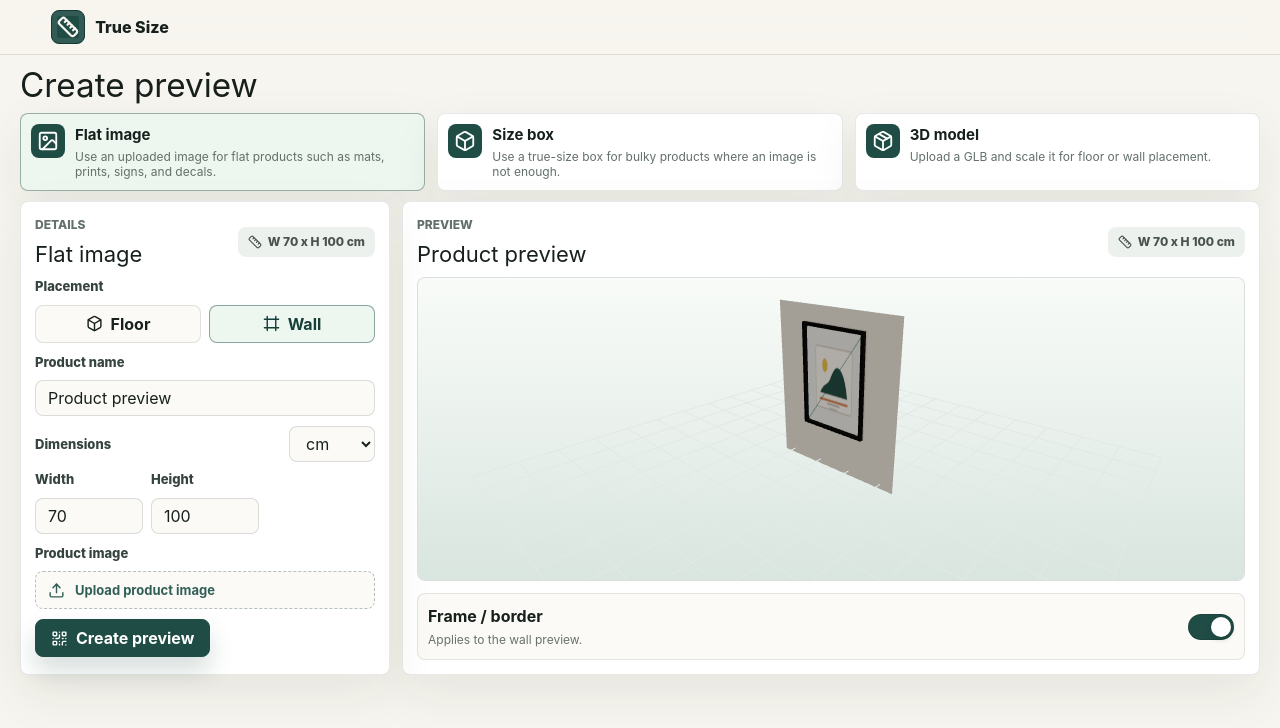
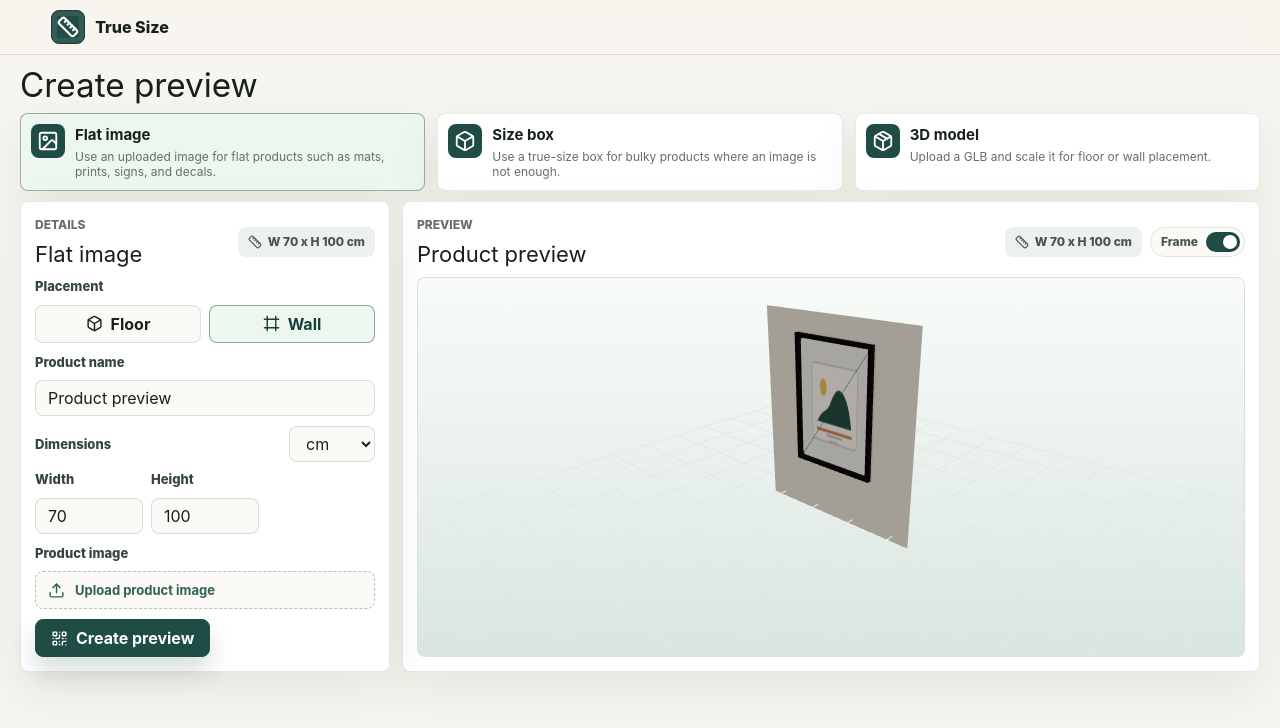
Before and after one commit to schadm6565/truesize-ar, a React (Vite) app: page / in a window 1280 px wide. Shown: the top 728 px of the page. Built offline with nearby package versions, Linux system fonts and the light colour scheme.

Commit message:
refine preview frame control

```diff
--- a/src/App.tsx
+++ b/src/App.tsx
@@ -311,6 +311,14 @@ function defaultsFor(method: PreviewMethod, placement: Placement): Partial<Draft
   };
 }
 
+function defaultsForUnit(method: PreviewMethod, placement: Placement, unit: Unit) {
+  const defaults = { ...defaultsFor(method, placement) };
+  if (typeof defaults.width === "number") defaults.width = convertDimensionUnit(defaults.width, "cm", unit);
+  if (typeof defaults.height === "number") defaults.height = convertDimensionUnit(defaults.height, "cm", unit);
+  if (typeof defaults.depth === "number") defaults.depth = convertDimensionUnit(defaults.depth, "cm", unit);
+  return defaults;
+}
+
 function App() {
   const [product, setProduct] = useState<DraftPreview>(loadPreview);
   const [handoffOpen, setHandoffOpen] = useState(false);
@@ -337,7 +345,7 @@ function App() {
   const setPreviewMethod = (previewMethod: PreviewMethod) => {
     setProduct((current) => ({
       ...current,
-      ...defaultsFor(previewMethod, current.placement),
+      ...defaultsForUnit(previewMethod, current.placement, current.unit),
       previewMethod,
     }));
   };
@@ -350,7 +358,7 @@ function App() {
   const setPlacement = (placement: Placement) => {
     setProduct((current) => ({
       ...current,
-      ...defaultsFor(current.previewMethod, placement),
+      ...defaultsForUnit(current.previewMethod, placement, current.unit),
       placement,
     }));
   };
@@ -739,29 +747,28 @@ function PreviewPanel({
           <p className="eyebrow">Preview</p>
           <h2>{product.name}</h2>
         </div>
+        <div className="preview-actions">
           <span className="preview-chip">
             <Ruler size={14} />
             {dimensionsLabel(product)}
           </span>
-      </div>
-
-      <div className="preview-stage">
-        <TrueSizeScene product={product} />
-      </div>
-
           {product.previewMethod === "flat" && product.placement === "wall" && (
-        <label className="toggle-row preview-toggle-row">
-          <span>
-            <strong>Frame / border</strong>
-            <small>Applies to the wall preview.</small>
-          </span>
+            <label className="frame-control">
               <input
                 checked={product.frameEnabled}
                 onChange={(event) => onUpdate({ frameEnabled: event.target.checked })}
                 type="checkbox"
               />
+              <span>Frame</span>
+              <span className="frame-switch" aria-hidden="true" />
             </label>
           )}
+        </div>
+      </div>
+
+      <div className="preview-stage">
+        <TrueSizeScene product={product} />
+      </div>
     </section>
   );
 }
--- a/src/styles.css
+++ b/src/styles.css
@@ -259,6 +259,69 @@ h2 {
   white-space: nowrap;
 }
 
+.preview-actions {
+  display: flex;
+  flex-wrap: wrap;
+  align-items: center;
+  justify-content: flex-end;
+  gap: 8px;
+}
+
+.frame-control {
+  position: relative;
+  display: inline-flex;
+  min-height: 30px;
+  align-items: center;
+  gap: 8px;
+  border: 1px solid rgba(23, 32, 29, 0.1);
+  border-radius: 999px;
+  background: #fbfaf6;
+  color: #49534e;
+  cursor: pointer;
+  font-size: 12px;
+  font-weight: 760;
+  padding: 3px 4px 3px 10px;
+  white-space: nowrap;
+}
+
+.frame-control input {
+  position: absolute;
+  opacity: 0;
+  pointer-events: none;
+}
+
+.frame-switch {
+  position: relative;
+  display: inline-block;
+  width: 34px;
+  height: 20px;
+  border-radius: 999px;
+  background: #dce5df;
+  box-shadow: inset 0 0 0 1px rgba(23, 32, 29, 0.1);
+  transition: background 160ms ease;
+}
+
+.frame-switch::before {
+  position: absolute;
+  top: 3px;
+  left: 3px;
+  width: 14px;
+  height: 14px;
+  border-radius: 50%;
+  background: #ffffff;
+  box-shadow: 0 1px 4px rgba(23, 32, 29, 0.22);
+  content: "";
+  transition: transform 160ms ease;
+}
+
+.frame-control input:checked ~ .frame-switch {
+  background: #1f4d45;
+}
+
+.frame-control input:checked ~ .frame-switch::before {
+  transform: translateX(14px);
+}
+
 .form-stack {
   display: grid;
   gap: 10px;
@@ -340,60 +403,6 @@ select {
   font-size: 13px;
   font-weight: 720;
   line-height: 1.4;
-}
-
-.toggle-row {
-  display: flex;
-  align-items: center;
-  justify-content: space-between;
-  gap: 16px;
-  padding: 10px;
-  border: 1px solid rgba(23, 32, 29, 0.1);
-  border-radius: 8px;
-  background: #fbfaf6;
-}
-
-.toggle-row strong,
-.toggle-row small {
-  display: block;
-}
-
-.toggle-row small {
-  margin-top: 3px;
-  color: #68736d;
-  font-size: 12px;
-}
-
-.toggle-row input {
-  width: 46px;
-  height: 26px;
-  flex: 0 0 auto;
-  appearance: none;
-  border: 1px solid rgba(23, 32, 29, 0.18);
-  border-radius: 999px;
-  background: #dce5df;
-  cursor: pointer;
-  transition: background 160ms ease;
-}
-
-.toggle-row input::before {
-  display: block;
-  width: 20px;
-  height: 20px;
-  margin: 2px;
-  border-radius: 50%;
-  background: #ffffff;
-  box-shadow: 0 2px 6px rgba(23, 32, 29, 0.22);
-  content: "";
-  transition: transform 160ms ease;
-}
-
-.toggle-row input:checked {
-  background: #1f4d45;
-}
-
-.toggle-row input:checked::before {
-  transform: translateX(20px);
 }
 
 .form-actions {
@@ -480,11 +489,6 @@ select {
   height: 100%;
   background:
     linear-gradient(180deg, #f8fbf8 0%, #e7efeb 58%, #d9e5df 100%);
-}
-
-.preview-toggle-row {
-  flex: 0 0 auto;
-  margin-top: 12px;
 }
 
 .handoff-backdrop {
```
Lines whose indentation alone changed are shown as unchanged.
